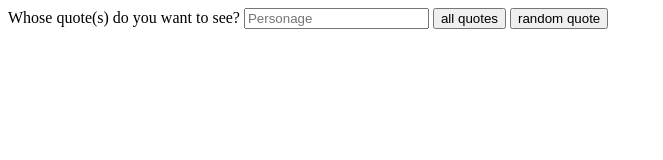
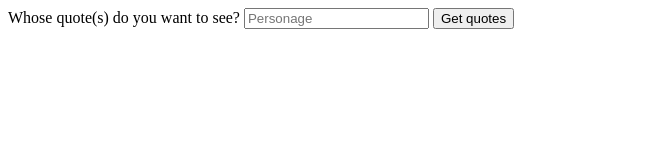
Before and after one commit to PiiaJ/Projekti3_jQuery, a plain HTML site: page index.html in a window 1280 px wide. Shown: the whole page, without its empty margins (0-663 px from the left). Drawn offline with Linux system fonts and the light colour scheme.

Commit message:
small mods

```diff
--- a/index.html
+++ b/index.html
@@ -9,8 +9,8 @@
 </head>
 <body>
     Whose quote(s) do you want to see? <input type="text" id="who" placeholder="Personage"/>
-    <input type="button" id="allQuotes" value="all quotes"/>
-    <input type="button" id="randomQuote" value="random quote"/>
+    <input type="button" id="allQuotes" value="Get quotes"/>
+    <!-- to be added later: <input type="button" id="randomQuote" value="random quote"/>-->
     <div id="persons"><p id="explanation" display="none">There are more than one personages with this name.
         All quotes are shown. Use whole name if you want particular personage's quotes.</p>
         <ul id="personsList"></ul></div>
--- a/script.js
+++ b/script.js
@@ -1,6 +1,6 @@
 //$('#allQuotes').click(getCharacterId);
 document.getElementById('allQuotes').addEventListener('click', getCharacter);
-document.getElementById('randomQuote').addEventListener('click', getCharacter);
+// to be added later: document.getElementById('randomQuote').addEventListener('click',);
 
 
 var listOfCharacterIds = [];
```
